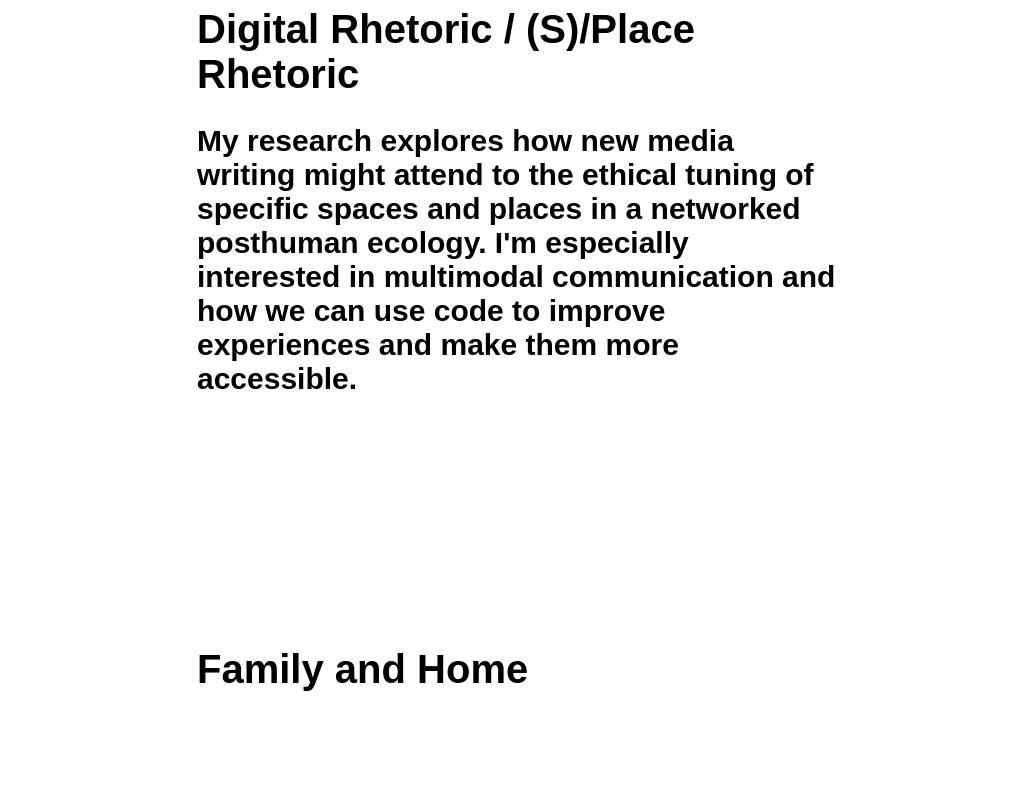
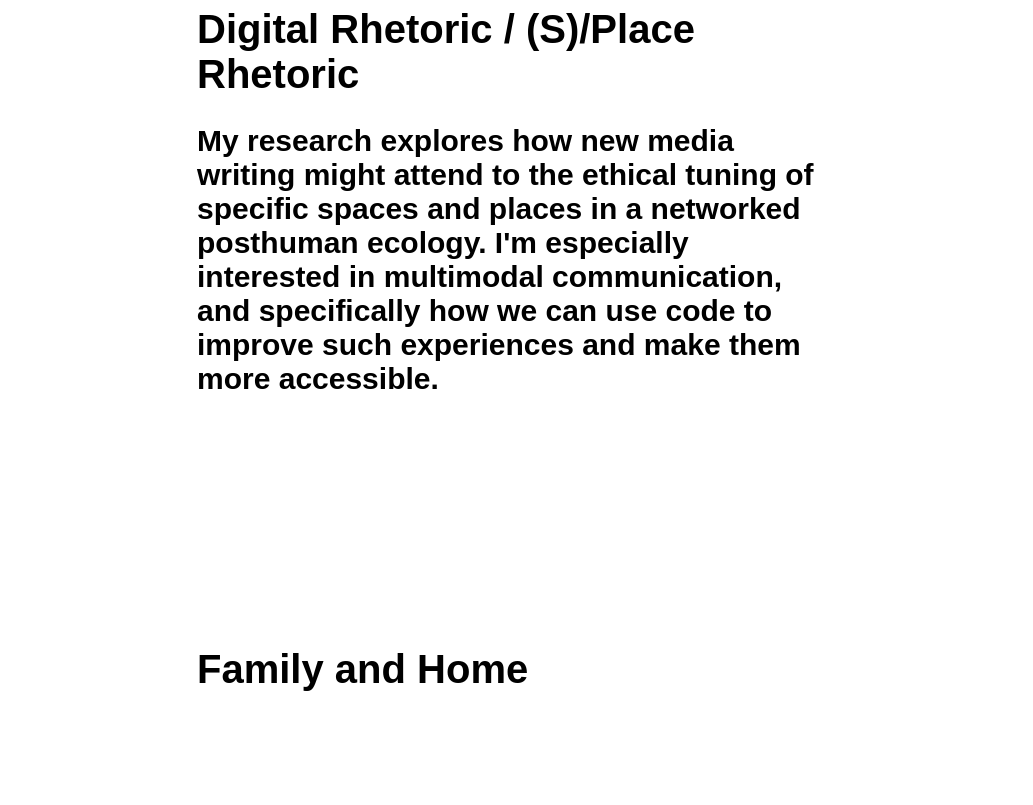
Before and after one commit to sjquigley/Steve-Electrate-Fuego, a plain HTML site: page index.html in a window 1280 px wide. Shown: the part 920-1725 px from the top of the page, without its empty margins (123-1156 px from the left). Drawn offline with Linux system fonts and the light colour scheme.

Commit message:
Add files via upload

```diff
--- a/index.html
+++ b/index.html
@@ -52,7 +52,7 @@ Now, change the other relevant information in this section, especially if you're
   <h1>Digital Rhetoric / (S)/Place Rhetoric</h1>
 
 
-         <h2>My research explores how new media writing might attend to the ethical tuning of specific spaces and places in a networked posthuman ecology. I'm especially interested in multimodal communication and how we can use code to improve experiences and make them more accessible.</h2>
+         <h2>My research explores how new media writing might attend to the ethical tuning of specific spaces and places in a networked posthuman ecology. I'm especially interested in multimodal communication, and specifically how we can use code to improve such experiences and make them more accessible.</h2>
 </div>
 
 
```
